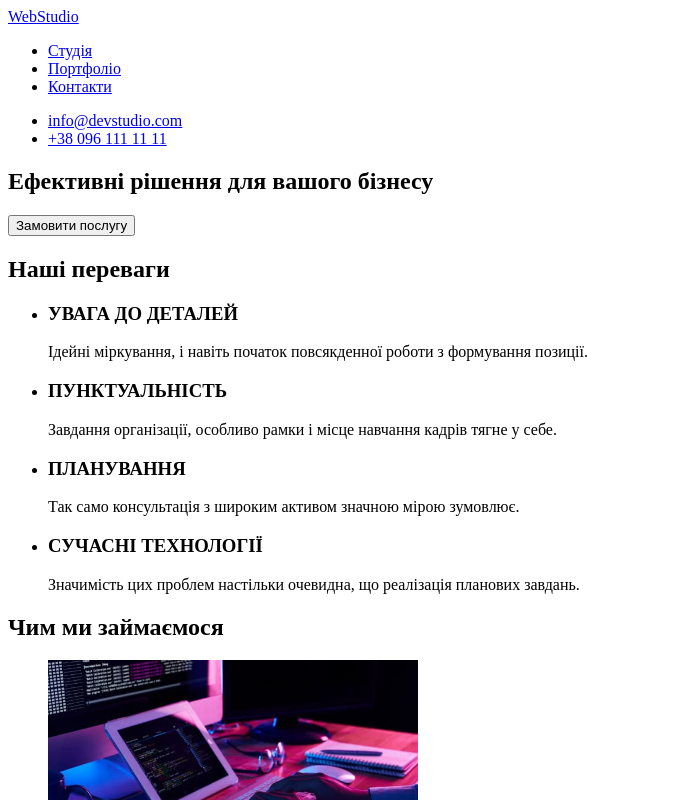
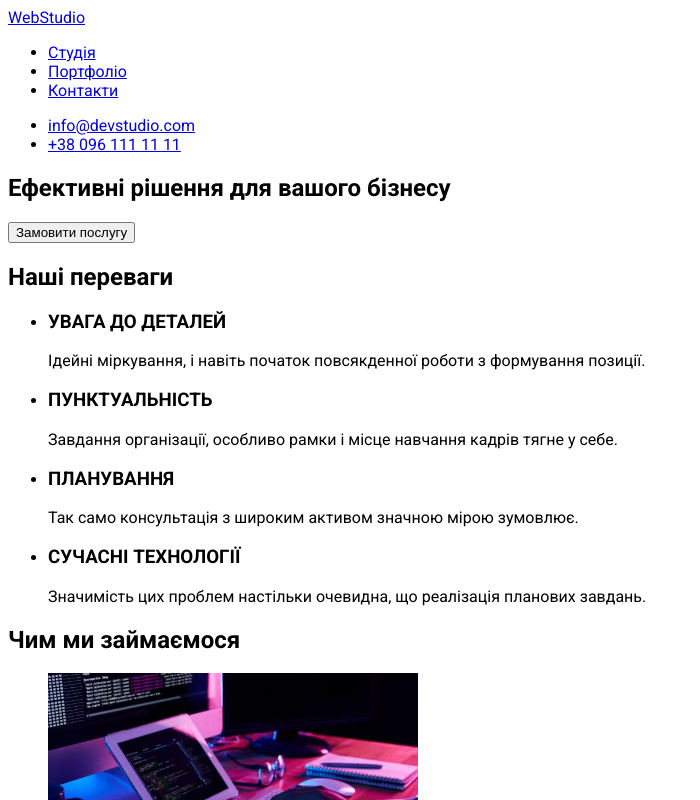
Before and after one commit to YuriyPilipenkoKH/goit-markup-hw-02, a plain HTML site: page index.html in a window 1280 px wide. Shown: the top 800 px of the page, without its empty margins (0-700 px from the left). Drawn offline with Linux system fonts and the light colour scheme.

Commit message:
link to fonts

```diff
--- a/css/styles.css
+++ b/css/styles.css
@@ -0,0 +1,4 @@
+body {
+    font-family: 'Raleway', sans-serif;
+    font-family: 'Roboto', sans-serif;
+}
--- a/index.html
+++ b/index.html
@@ -5,6 +5,9 @@
     <meta http-equiv="X-UA-Compatible" content="IE=edge">
     <meta name="viewport" content="width=device-width, initial-scale=1.0">
     <link rel="stylesheet" href="./css/styles.css">
+    <link rel="preconnect" href="https://fonts.googleapis.com">
+    <link rel="preconnect" href="https://fonts.gstatic.com" crossorigin>
+    <link href="https://fonts.googleapis.com/css2?family=Raleway:wght@700&family=Roboto:wght@400;500;700;900&display=swap" rel="stylesheet">
     <title>Студія</title>
 </head>
 <body>
```
Also changed, not shown: portfolio.html (+3 -0 lines).
